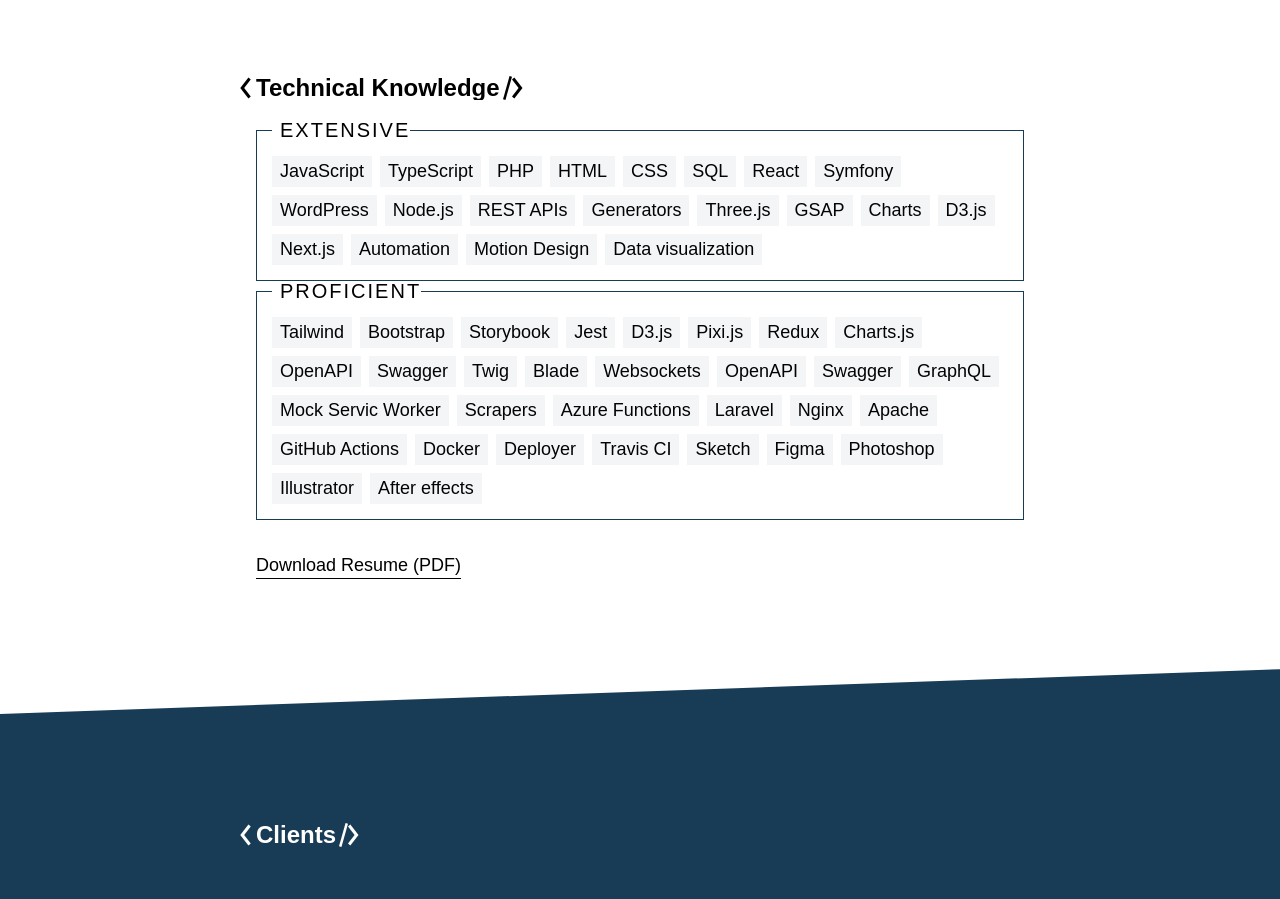
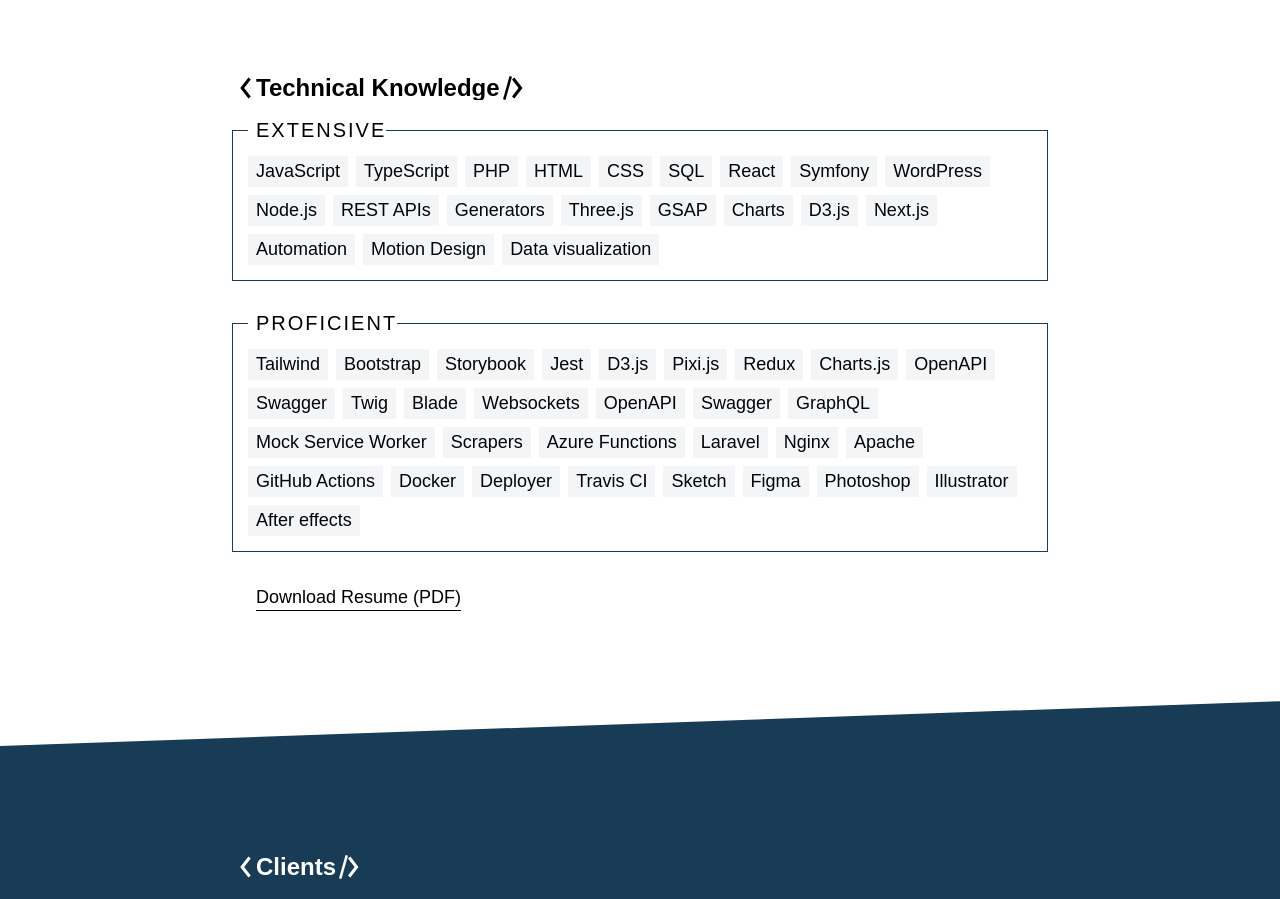
Before and after one commit to Emroni/website, a Next.js app: page / in a window 1280 px wide. Shown: the part 920-1819 px from the top of the page. Built offline with nearby package versions, Linux system fonts and the light colour scheme.

Commit message:
Style Knowledge section

```diff
--- a/src/components/Block/Block.styled.tsx
+++ b/src/components/Block/Block.styled.tsx
@@ -2,6 +2,7 @@
 import styled, { css } from 'styled-components';
 
 export const Wrap = styled.div`
+    margin: 0 -16px;
     position: relative;
 
     &:before,
@@ -30,6 +31,14 @@
         right: 0;
         transition-delay: 0.3s;
         transition-timing-function: var(--ease-out);
+    }
+
+    @media (min-width: 640px) {
+        margin: 0 -20px;
+    }
+
+    @media (min-width: 768px) {
+        margin: 0 -24px;
     }
 `;
 
--- /dev/null
+++ b/src/sections/Knowledge/Knowledge.styled.tsx
@@ -0,0 +1,15 @@
+import styled from 'styled-components';
+
+export const Blocks = styled.div`
+    display: flex;
+    flex-direction: column;
+    gap: 16px;
+
+    @media (min-width: 640px) {
+        gap: 24px;
+    }
+
+    @media (min-width: 768px) {
+        gap: 32px;
+    }
+`;
--- a/src/sections/Knowledge/Knowledge.tsx
+++ b/src/sections/Knowledge/Knowledge.tsx
@@ -1,21 +1,18 @@
 'use client';
 import { Block, ResumeLink, Section, Transition } from '@/components';
+import { Blocks } from './Knowledge.styled';
 
 export default function Knowledge() {
     return (
         <Section heading="Technical Knowledge">
-            <Transition
-                className="-mx-4 space-y-4 sm:-mx-5 sm:space-y-6 md:-mx-6 md:space-y-8"
-                fade={false}
-                stall={0.5}
-            >
+            <Transition component={Blocks} fade={false} stall={0.5}>
                 <Block
                     title="Extensive"
                     items="JavaScript,TypeScript,PHP,HTML,CSS,SQL,React,Symfony,WordPress,Node.js,REST APIs,Generators,Three.js,GSAP,Charts,D3.js,Next.js,Automation,Motion Design,Data visualization"
                 />
                 <Block
                     title="Proficient"
-                    items="Tailwind,Bootstrap,Storybook,Jest,D3.js,Pixi.js,Redux,Charts.js,OpenAPI,Swagger,Twig,Blade,Websockets,OpenAPI,Swagger,GraphQL,Mock Servic Worker,Scrapers,Azure Functions,Laravel,Nginx,Apache,GitHub Actions,Docker,Deployer,Travis CI,Sketch,Figma ,Photoshop ,Illustrator,After effects"
+                    items="Tailwind,Bootstrap,Storybook,Jest,D3.js,Pixi.js,Redux,Charts.js,OpenAPI,Swagger,Twig,Blade,Websockets,OpenAPI,Swagger,GraphQL,Mock Service Worker,Scrapers,Azure Functions,Laravel,Nginx,Apache,GitHub Actions,Docker,Deployer,Travis CI,Sketch,Figma ,Photoshop ,Illustrator,After effects"
                 />
             </Transition>
             <ResumeLink />
```
